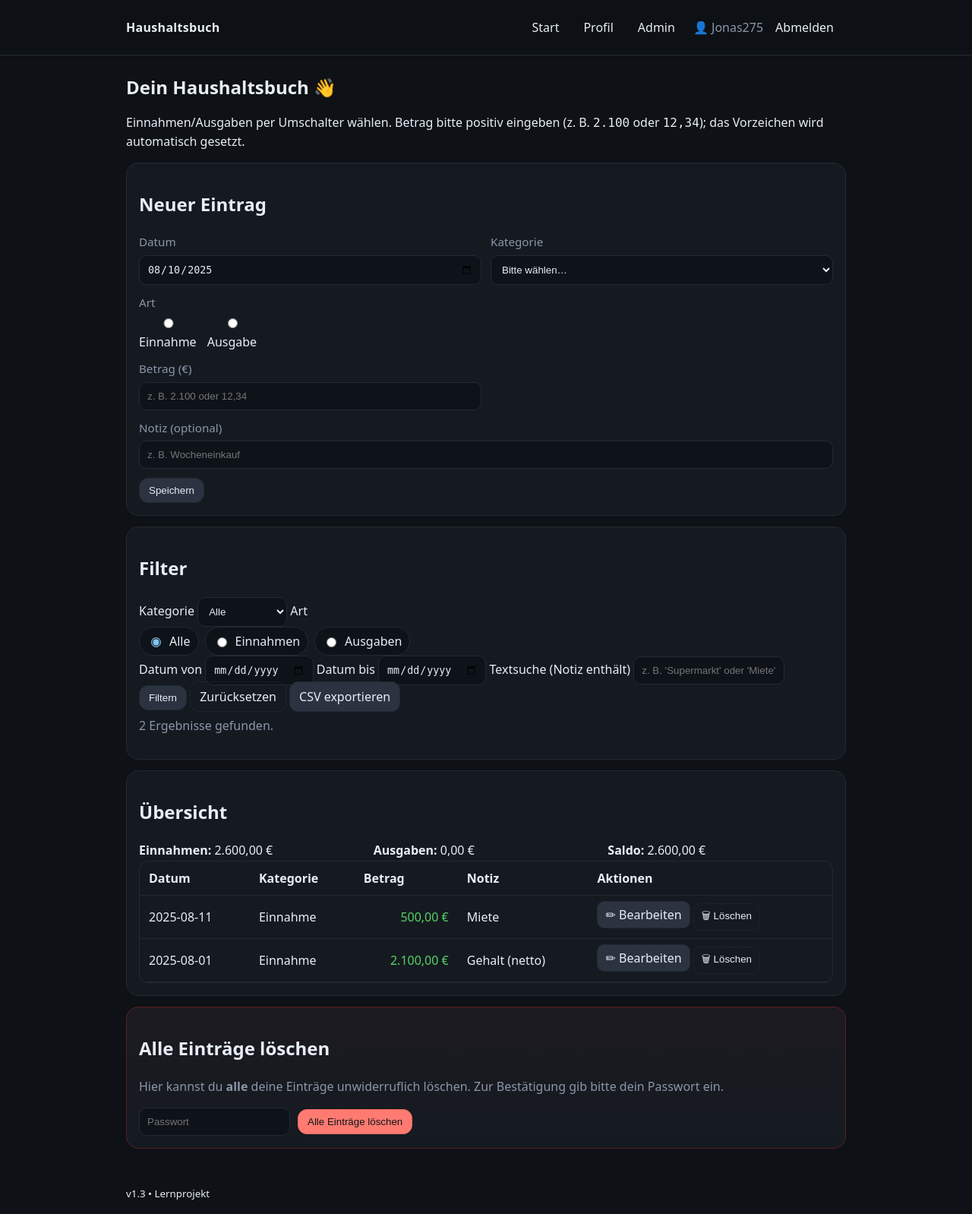
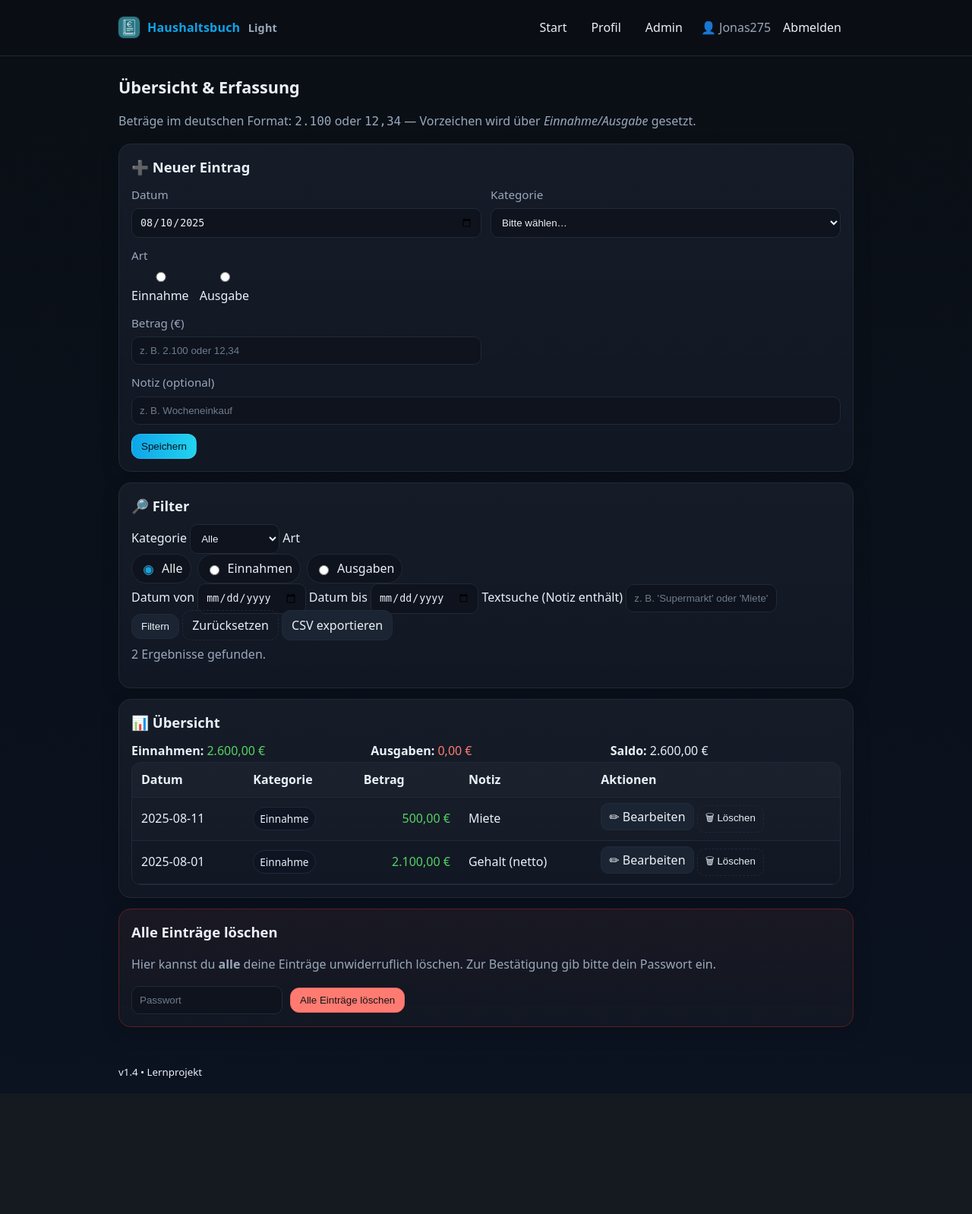
Before and after one commit to klaas709/haushaltsbuch, a Flask app: page / in a window 1280 px wide. Shown: the whole page at 76% size. After the commit the page ends 1419 px from the top, so only its background shows below. Run offline with Flask 3, Linux system fonts and the light colour scheme; a user stored in the database is signed in; data comes from the database, SQL or seed files in the repository; some libraries are stand-ins or nearby versions.

Commit message:
v1.4: UI-Refresh (Logo im Header, Buttons, Badges, Zebra/Hover, Empty-State) + Edit-Titel ohne ID

```diff
--- a/static/styles.css
+++ b/static/styles.css
@@ -1,22 +1,26 @@
 :root{
-  --bg:#0e1116; --card:#151a21; --muted:#8b97a8; --text:#e8eef6;
-  --brand:#7cc7ff; --ok:#56d364; --warn:#ffa657; --err:#ff7b72;
-  --btn:#2b3340; --btn-hover:#3a4454; --border:#222a34; --danger:#2a1313; --danger-border:#5a1f1f;
+  --bg:#0a0f15; --card:#111723; --muted:#9aa8bb; --text:#eaf0f7;
+  --brand:#0ea5e9; --brand-2:#22d3ee; --ok:#56d364; --warn:#fbbf24; --err:#ff7b72;
+  --btn:#1b2432; --btn-hover:#263146; --border:#202a39;
+  --danger:#2a1313; --danger-border:#5a1f1f;
 }
 *{box-sizing:border-box}
-html,body{margin:0;padding:0;background:var(--bg);color:var(--text);font:16px/1.5 system-ui,Segoe UI,Roboto,Arial}
+html,body{margin:0;padding:0;background:linear-gradient(180deg,#0a0f15 0%,#0b1220 100%);color:var(--text);font:16px/1.55 system-ui,Segoe UI,Roboto,Arial}
 a{color:var(--brand);text-decoration:none}
-.container{max-width:980px;margin:0 auto;padding:16px}
+.container{max-width:1000px;margin:0 auto;padding:16px}
 
-.site-header{position:sticky;top:0;z-index:40;background:rgba(14,17,22,.8);backdrop-filter:blur(6px);border-bottom:1px solid var(--border)}
+/* Header */
+.site-header{position:sticky;top:0;z-index:40;background:rgba(10,15,21,.7);backdrop-filter:blur(8px);border-bottom:1px solid var(--border)}
 .header-inner{display:flex;align-items:center;gap:12px}
-.brand{font-weight:700;letter-spacing:.3px}
+.brand-wrap{display:flex;align-items:center;gap:10px;margin-right:auto}
+.brand-logo{width:28px;height:28px;border-radius:7px;box-shadow:0 0 0 1px rgba(255,255,255,.06)}
+.brand{font-weight:700;letter-spacing:.2px}
+.brand-sub{display:inline-block;margin-left:6px;font-weight:600;font-size:.9rem;color:var(--muted)}
 .nav .nav-link{margin:0 6px;padding:8px 10px;border-radius:10px;color:var(--text)}
 .nav .nav-link:hover{background:var(--btn-hover)}
 .nav-user{margin-left:8px;color:var(--muted)}
-
 .nav-toggle{display:none;background:var(--btn);border:1px solid var(--border);color:var(--text);border-radius:10px;padding:8px 10px}
-.desktop-only{display:flex;align-items:center;margin-left:auto}
+.desktop-only{display:flex;align-items:center}
 
 /* Drawer */
 .drawer{position:fixed;inset:0 auto 0 -280px;width:260px;background:var(--card);border-right:1px solid var(--border);z-index:50;transition:transform .25s ease;transform:translateX(0)}
@@ -26,46 +30,62 @@ a{color:var(--brand);text-decoration:none}
 .drawer-link{padding:10px 14px;border-radius:10px;color:var(--text)}
 .drawer-link:hover{background:var(--btn-hover)}
 .drawer-user{padding:10px 14px;color:var(--muted)}
-
 html[data-menu-open="true"] .drawer{transform:translateX(280px)}
 html[data-menu-open="true"] .backdrop{opacity:1;pointer-events:auto}
 
-/* Cards, tables, buttons */
-.card{background:var(--card);border:1px solid var(--border);border-radius:16px;padding:16px;margin:14px 0}
-.card.danger{border-color:var(--danger-border);background:linear-gradient(180deg, rgba(90,31,31,.1), transparent) , var(--card)}
-.hero h1{margin:8px 0 6px}
+/* Cards, hero */
+.card{background:linear-gradient(180deg, rgba(255,255,255,.02), transparent), var(--card);
+  border:1px solid var(--border);border-radius:16px;padding:16px;margin:14px 0;box-shadow:0 8px 24px rgba(0,0,0,.15)}
+.card h2{margin:0 0 10px 0;font-size:1.15rem;display:flex;align-items:center;gap:8px}
+.card.danger{border-color:var(--danger-border);background:linear-gradient(180deg, rgba(90,31,31,.12), rgba(0,0,0,.0)), var(--card)}
+.hero h1{margin:8px 0 6px;font-size:1.35rem}
 .muted{color:var(--muted)}
+.empty{display:flex;flex-direction:column;align-items:center;gap:8px;padding:18px;border:1px dashed var(--border);border-radius:14px;background:rgba(255,255,255,.02)}
+.empty-illustration{font-size:36px}
+
+/* Tables */
 .table-wrapper{overflow:auto;border:1px solid var(--border);border-radius:12px}
 .table{width:100%;border-collapse:collapse}
 .table th,.table td{padding:10px 12px;border-bottom:1px solid var(--border)}
-.table th{font-weight:600;text-align:left}
+.table thead th{font-weight:700;text-align:left;background:rgba(255,255,255,.03);position:sticky;top:0}
+.table tbody tr:nth-child(odd){background:rgba(255,255,255,.01)}
+.table tbody tr:hover{background:rgba(255,255,255,.04)}
 .table td.right{text-align:right}
 .pos{color:var(--ok)}
 .neg{color:var(--err)}
+.badge{display:inline-block;padding:4px 8px;border-radius:999px;border:1px solid var(--border);background:#0e1522;color:var(--text);font-size:.85rem}
 
-.btn{background:var(--btn);border:1px solid var(--border);color:var(--text);padding:8px 12px;border-radius:12px;cursor:pointer}
+/* Buttons */
+.btn{background:var(--btn);border:1px solid var(--border);color:var(--text);padding:8px 12px;border-radius:12px;cursor:pointer;transition:transform .02s ease, background .15s}
 .btn:hover{background:var(--btn-hover)}
+.btn:active{transform:translateY(1px)}
 .btn-ghost{background:transparent;border:1px dashed var(--border)}
 .btn-small{padding:6px 10px;border-radius:10px}
 .btn-danger{background:var(--err);border-color:#f56a61;color:#141414}
 .btn-danger:hover{filter:brightness(.95)}
+.btn-primary{background:linear-gradient(90deg,var(--brand),var(--brand-2));border:1px solid rgba(255,255,255,.1);color:#081018}
 
+/* Forms */
 .form-grid{display:grid;grid-template-columns:repeat(2,minmax(0,1fr));gap:12px}
 .form-grid label{display:flex;flex-direction:column;gap:6px}
 .form-grid label span{color:var(--muted);font-size:.95rem}
 .form-grid .full{grid-column:1/-1}
 .form-inline{display:flex;gap:10px;align-items:center;flex-wrap:wrap}
-input,select{background:#0e1219;border:1px solid var(--border);color:var(--text);padding:10px;border-radius:10px}
+input,select{background:#0e131d;border:1px solid var(--border);color:var(--text);padding:10px;border-radius:10px}
+input::placeholder{color:#6f7c8f}
 
+/* Toggles/Chips */
 .type-toggle{display:flex;gap:14px}
 .chip-toggle{display:flex;gap:8px;flex-wrap:wrap}
-.chip{display:inline-flex;align-items:center;gap:8px;background:#0e1219;border:1px solid var(--border);border-radius:999px;padding:6px 10px}
+.chip{display:inline-flex;align-items:center;gap:8px;background:#0e131d;border:1px solid var(--border);border-radius:999px;padding:6px 10px}
 .chip input{accent-color:var(--brand)}
 
+/* Summary */
 .summary{display:grid;grid-template-columns:repeat(3,1fr);gap:12px;margin:8px 0 2px}
 
+/* Flash */
 .flash-list{display:flex;flex-direction:column;gap:8px;margin:8px 0}
-.flash{padding:10px 12px;border-radius:10px;border:1px solid var(--border);background:#10151d}
+.flash{padding:10px 12px;border-radius:10px;border:1px solid var(--border);background:#0f1622}
 .flash.success{border-color:#1f5a33;background:#0f1a14}
 .flash.error{border-color:#5a1f1f;background:#1a1010}
 
@@ -80,6 +100,3 @@ input,select{background:#0e1219;border:1px solid var(--border);color:var(--text)
   .form-grid{grid-template-columns:1fr}
   .grid-2{grid-template-columns:1fr}
 }
-details { background:#0e1219; border:1px solid var(--border); border-radius:12px; padding:10px 12px; }
-details summary { cursor:pointer; color:var(--text); }
-details[open] { background:#121722; }
--- a/templates/base.html
+++ b/templates/base.html
@@ -6,14 +6,14 @@
 
   <title>{{ title if title else "Haushaltsbuch" }}</title>
 
-  <!-- Styles (Cache-Busting über ?v=13) -->
-  <link rel="stylesheet" href="{{ url_for('static', filename='styles.css') }}?v=13">
+  <!-- Styles (Cache-Busting) -->
+  <link rel="stylesheet" href="{{ url_for('static', filename='styles.css') }}?v=14">
 
   <!-- PWA: Manifest & Theme -->
   <link rel="manifest" href="{{ url_for('static', filename='manifest.json') }}">
-  <meta name="theme-color" content="#0066cc">
+  <meta name="theme-color" content="#0ea5e9">
 
-  <!-- PWA: Icons -->
+  <!-- Icons / Favicon -->
   <link rel="icon" sizes="192x192" href="{{ url_for('static', filename='icons/icon-192.png') }}">
   <link rel="icon" sizes="512x512" href="{{ url_for('static', filename='icons/icon-512.png') }}">
   <link rel="apple-touch-icon" href="{{ url_for('static', filename='icons/icon-192.png') }}">
@@ -26,8 +26,14 @@
       <!-- Mobile: Hamburger -->
       <button class="nav-toggle" aria-label="Menü öffnen" id="menuBtn">☰</button>
 
-      <!-- Brand -->
-      <div class="brand">{{ app_name or "Haushaltsbuch" }}</div>
+      <!-- Brand mit Logo -->
+      <a href="{{ url_for('home') }}" class="brand-wrap">
+        <img class="brand-logo" src="{{ url_for('static', filename='icons/icon-192.png') }}" alt="" />
+        <div class="brand">
+          {{ app_name or "Haushaltsbuch" }}
+          <span class="brand-sub">Light</span>
+        </div>
+      </a>
 
       <!-- Desktop-Navigation -->
       <nav class="nav desktop-only">
@@ -50,7 +56,7 @@
   <!-- Mobile Drawer -->
   <aside class="drawer" id="drawer">
     <div class="drawer-header">
-      <div class="brand">{{ app_name or "Haushaltsbuch" }}</div>
+      <div class="brand">Haushaltsbuch</div>
       <button class="nav-toggle" aria-label="Menü schließen" id="closeBtn">✕</button>
     </div>
     <nav class="drawer-nav">
@@ -76,7 +82,7 @@
 
   <footer class="site-footer">
     <div class="container">
-      <small>v1.3 • Lernprojekt</small>
+      <small>v1.4 • Lernprojekt</small>
     </div>
   </footer>
 
--- a/templates/edit.html
+++ b/templates/edit.html
@@ -12,7 +12,7 @@
 {% endwith %}
 
 <section class="card">
-    <h2>Eintrag bearbeiten</h2>
+  <h2>✏ Eintrag bearbeiten</h2>
 
   <form class="form-grid" action="{{ url_for('save_edit_entry', entry_id=entry.id) }}" method="post" novalidate>
     <label>
@@ -48,7 +48,7 @@
     </label>
 
     <div class="actions">
-        <button class="btn" type="submit">Speichern</button>
+      <button class="btn btn-primary" type="submit">Speichern</button>
       <a class="btn btn-ghost" href="{{ url_for('home') }}">Abbrechen</a>
     </div>
   </form>
--- a/templates/index.html
+++ b/templates/index.html
@@ -12,13 +12,13 @@
 {% endwith %}
 
 <section class="hero">
-  <h1>Dein {{ app_name }} 👋</h1>
-  <p>Einnahmen/Ausgaben per Umschalter wählen. Betrag bitte positiv eingeben (z. B. <code>2.100</code> oder <code>12,34</code>); das Vorzeichen wird automatisch gesetzt.</p>
+  <h1>Übersicht & Erfassung</h1>
+  <p class="muted">Beträge im deutschen Format: <code>2.100</code> oder <code>12,34</code> — Vorzeichen wird über <em>Einnahme/Ausgabe</em> gesetzt.</p>
 </section>
 
 <!-- Neuer Eintrag -->
 <section class="card">
-  <h2>Neuer Eintrag</h2>
+  <h2>➕ Neuer Eintrag</h2>
   <form class="form-grid" action="{{ url_for('add_entry_route') }}" method="post" novalidate>
     <label>
       <span>Datum</span>
@@ -47,14 +47,14 @@
       <input type="text" name="note" placeholder="z. B. Wocheneinkauf">
     </label>
     <div class="actions">
-      <button class="btn" type="submit">Speichern</button>
+      <button class="btn btn-primary" type="submit">Speichern</button>
     </div>
   </form>
 </section>
 
 <!-- Filter -->
 <section class="card">
-  <h2>Filter</h2>
+  <h2>🔎 Filter</h2>
   <form class="filters" action="{{ url_for('home') }}" method="get">
     <label>
       <span>Kategorie</span>
@@ -94,10 +94,10 @@
 
 <!-- Übersicht -->
 <section class="card">
-  <h2>Übersicht</h2>
+  <h2>📊 Übersicht</h2>
   <div class="summary">
-    <div><strong>Einnahmen:</strong> {{ total_income|euro }} €</div>
-    <div><strong>Ausgaben:</strong> {{ total_expense|euro }} €</div>
+    <div><strong>Einnahmen:</strong> <span class="pos">{{ total_income|euro }} €</span></div>
+    <div><strong>Ausgaben:</strong> <span class="neg">{{ total_expense|euro }} €</span></div>
     <div><strong>Saldo:</strong> {{ balance|euro }} €</div>
   </div>
 
@@ -117,7 +117,9 @@
           {% for e in entries %}
             <tr>
               <td>{{ e.date }}</td>
-              <td>{{ e.category }}</td>
+              <td>
+                <span class="badge badge-cat">{{ e.category }}</span>
+              </td>
               <td class="right {{ 'neg' if e.amount < 0 else 'pos' }}">{{ e.amount|euro }} €</td>
               <td>{{ e.note }}</td>
               <td class="actions">
@@ -132,14 +134,20 @@
       </table>
     </div>
   {% else %}
-    <p class="muted">Keine Einträge für die aktuelle Filterauswahl.</p>
+    <div class="empty">
+      <div class="empty-illustration">📭</div>
+      <p class="muted">Keine Einträge für die aktuelle Filterauswahl. Lege oben einen neuen Eintrag an.</p>
+    </div>
   {% endif %}
 </section>
 
-<!-- Danger Box: UNTER der Übersicht -->
+<!-- Alle Einträge löschen -->
 <section class="card danger">
   <h2>Alle Einträge löschen</h2>
-  <p class="muted">Hier kannst du <strong>alle</strong> deine Einträge unwiderruflich löschen. Zur Bestätigung gib bitte dein Passwort ein.</p>
+  <p class="muted">
+    Hier kannst du <strong>alle</strong> deine Einträge unwiderruflich löschen.
+    Zur Bestätigung gib bitte dein Passwort ein.
+  </p>
   <form action="{{ url_for('clear_entries') }}" method="post" class="form-inline" novalidate>
     <input type="password" name="password" placeholder="Passwort" required>
     <button class="btn btn-danger" type="submit"
```
Lines whose indentation alone changed are shown as unchanged.
